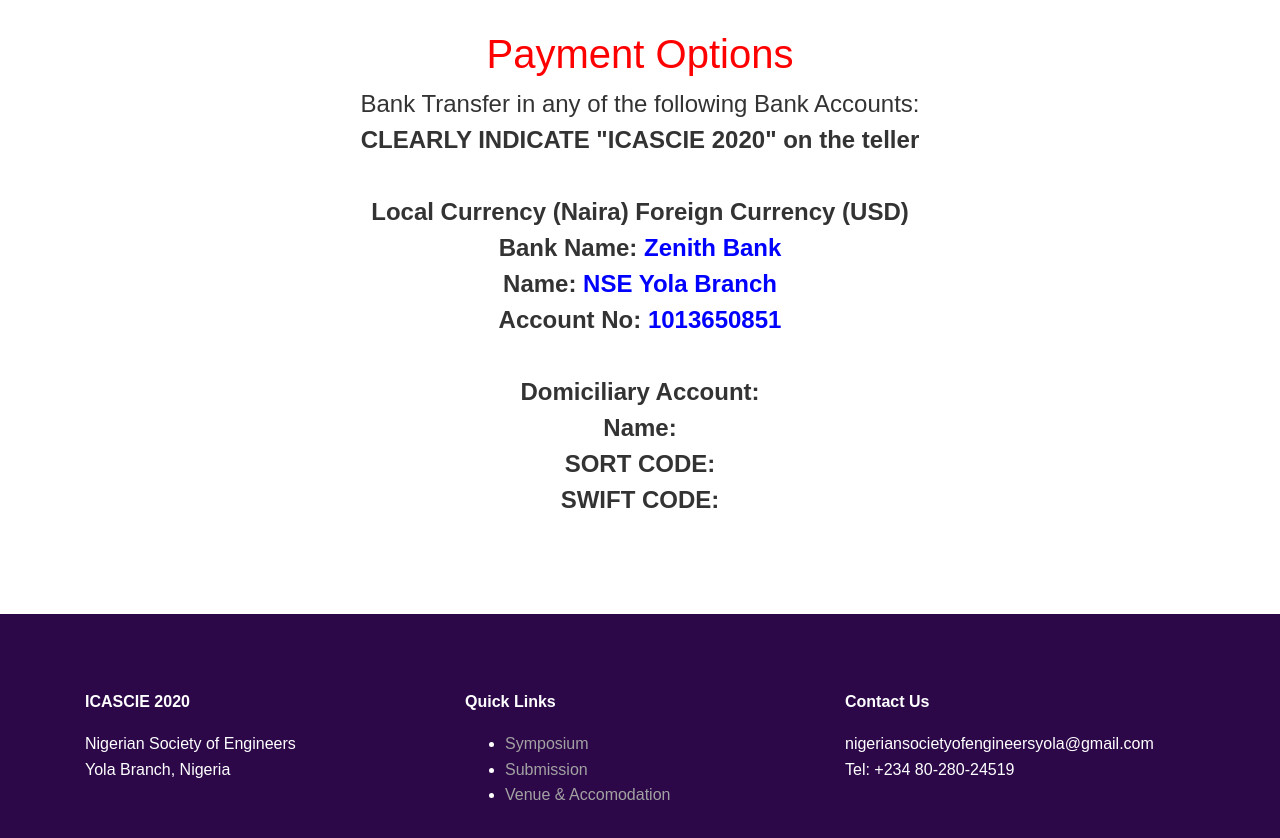
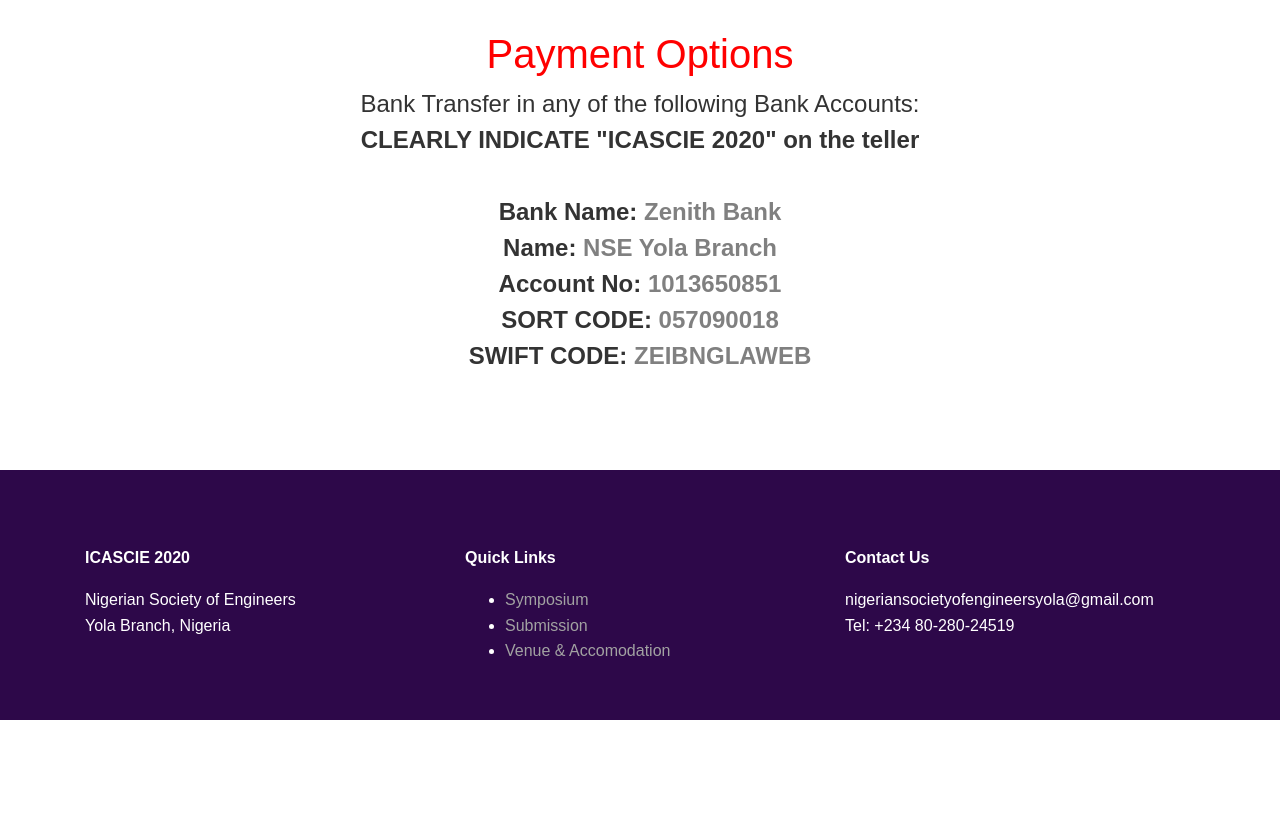
Before and after one commit to danrejsa/conference, a React (Create React App) app: page /register_now in a window 1280 px wide. Shown: the part 920-1758 px from the top of the page. After the commit the page ends 1640 px from the top, so only its background shows below. Built offline with nearby package versions, Linux system fonts and the light colour scheme.

Commit message:
'conference'

```diff
--- a/src/App.css
+++ b/src/App.css
@@ -1351,6 +1351,7 @@
       margin-bottom: 6rem;
       margin-top: 1rem;
       }
+
       #sp-bottom{
         margin-top: -5rem !important;
       }
--- a/src/components/home.jsx
+++ b/src/components/home.jsx
@@ -146,11 +146,11 @@
       </thead>
       <tbody>
         <tr>
-          <th scope="row">Jan 20th - June 20th, 2020</th>
+          <th scope="row">Feb 20th - July 20th, 2020</th>
           <td> Abstract/full paper submission</td>
         </tr>
         <tr>
-          <th scope="row">July 20th, 2020</th>
+          <th scope="row">August 20th, 2020</th>
           <td> Final notification of acceptance abstract/full paper submission</td>
         </tr>
         </tbody>
--- a/src/components/register.jsx
+++ b/src/components/register.jsx
@@ -83,14 +83,12 @@
                  <p className="register-payment-option">Bank Transfer in any of the following Bank Accounts:
                      <br/> <strong>CLEARLY INDICATE "ICASCIE 2020" on the teller <br/>
                      <br/>
-                     Local Currency (Naira) Foreign Currency (USD) <br/>
-                     Bank Name: <span style={{color:"blue"}}>Zenith Bank</span> <br/>
-                     Name: <span style={{color:"blue"}}>NSE Yola Branch</span> <br/>
-                     Account No: <span style={{color:"blue"}}>1013650851</span> <br/><br/>
-                     Domiciliary Account: <br/>
-                     Name:<br/>
-                     SORT CODE:<br/>
-                     SWIFT CODE:
+
+                     Bank Name: <span style={{color:"gray"}}>Zenith Bank</span> <br/>
+                     Name: <span style={{color:"gray"}}>NSE Yola Branch</span> <br/>
+                     Account No: <span style={{color:"gray"}}>1013650851</span> <br/>
+                     SORT CODE: <span style={{color:"gray"}}>057090018</span><br/>
+                     SWIFT CODE: <span style={{color:"gray"}}>ZEIBNGLAWEB</span>
 
                      </strong>
                  </p>
--- a/src/components/symposium.jsx
+++ b/src/components/symposium.jsx
@@ -31,7 +31,7 @@
                     <hr className="speaker-hr"/>
                     <li><strong>Engr. T.S.G Wudil</strong> <br/><i> Deputy Presisent, The Nigerian Society of Engineers</i></li><br/>
                    <hr className="speaker-hr"/>
-                    <li><strong>Engr. (Prof.) A. Raji</strong> <br/> <i>Modibbo Adama University of Technology, Yola, Nigeria</i></li><br/>
+                    <li><strong>Dr. Sandip Rakshit</strong> <br/> <i>American University of Nigeria, Yola, Nigeria</i></li><br/>
                     <hr className="speaker-hr"/>
                     <li><strong>Prof. P.A Olubambi</strong> <br/> <i>University of Johannesburg, Johannesburg, South Africa</i></li><br/>
                     <hr className="speaker-hr"/>
```
Lines whose indentation alone changed are shown as unchanged.
